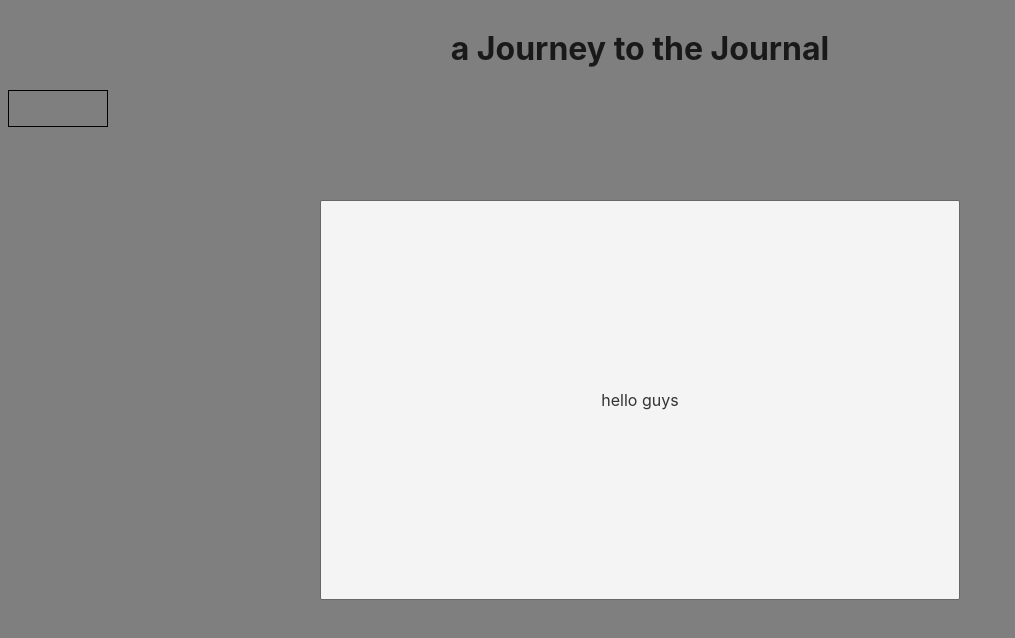
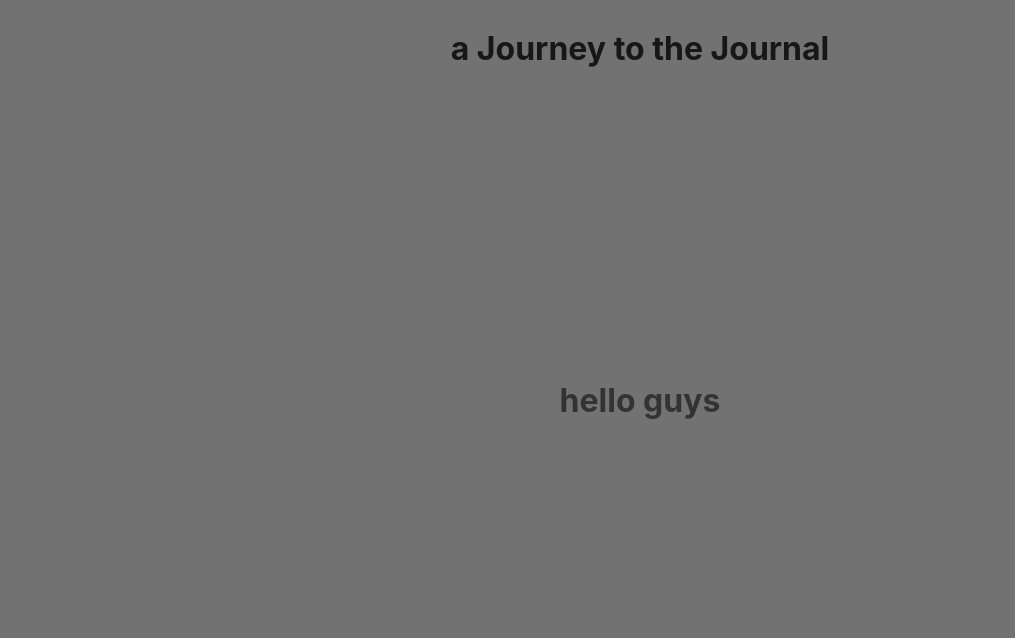
Before and after one commit to DennisYoon/super-smooth-popup-button, a Svelte app: page / in a window 1280 px wide. Both pictures are taken after a click on the button "hello world". Shown: the top 638 px of the page, without its empty margins (0-1015 px from the left). Built offline with nearby package versions, Linux system fonts and the light colour scheme.

Commit message:
fixing stupid PopupButton code

```diff
--- a/src/App.svelte
+++ b/src/App.svelte
@@ -1,15 +1,31 @@
 <script lang="ts">
-  import Button from "./components/Button.svelte";
+  import PopupButton from "./components/PopupButton.svelte";
 </script>
 
 <main>
   <h1>a Journey to the Journal</h1>
-  <Button content="hello world" width="50" height="50">
-    hello guys
-  </Button>
+  <PopupButton
+    content="hello world"
+    originalWidth="100px"
+    originalHeight="50px"
+    popupWidth="50%"
+    popupHeight="50%"
+  >
+    <h1>hello guys</h1>
+  </PopupButton>
 </main>
 
 <style lang="scss">
+  :global(::-webkit-scrollbar) {
+      width: 5px;
+      height: 0px;
+    }
+
+  :global(::-webkit-scrollbar-thumb) {
+    background-color: rgba(0, 0, 0, 0.511);
+    border-radius: 100px;
+  }
+
   h1 {
     text-align: center;
   }
--- a/src/components/Button.svelte
+++ /dev/null
@@ -1,96 +0,0 @@
-<script lang="ts">
-  type Element = HTMLElement;
-
-  /* Props */
-  export let content: string = "hello";
-  export let width: string;
-  export let height: string;
-
-  /* DOMs */
-  let container: Element;
-  let activeButton: Element;
-
-  /* Variables */
-  let showing = false;
-
-  /* Listeners */
-  function onButtonClick() {
-    if (showing) return;
-
-    const domRect = activeButton.getBoundingClientRect();
-    const buttonX = domRect.top / window.innerHeight * 100;
-    const buttonY = domRect.left / window.innerWidth * 100;
-    const buttonW = domRect.width;
-    const buttonH = domRect.height;
-
-    const cs = container.style;
-    cs.width = `${buttonW}px`;
-    cs.height = `${buttonH}px`;
-
-    const bs = activeButton.style;
-    bs.position = "absolute";
-    bs.top = `${buttonX}%`;
-    bs.left = `${buttonY}%`;
-    bs.transition = `top .5s, left .5s, transform .5s, width .5s, height .5s`;
-    bs.transform = "translate(0, 0)";
-    bs.width = `${buttonW}px`;
-    bs.height = `${buttonH}px`;
-
-    setTimeout(() => {
-      bs.top = "50%";
-      bs.left = "50%";
-      bs.transform = "translate(-50%, -50%)";
-      bs.width = `${width}%`;
-      bs.height = `${height}%`;
-    });
-
-    showing = true;
-  }
-</script>
-
-<main>
-  <div id=background class:bgBlur = {showing}></div>
-
-  <div bind:this={container} id=container>
-    <button on:click={onButtonClick} bind:this={activeButton} id=activeButton>
-      {#if showing}
-        <div>
-          <slot></slot>
-        </div>
-      {:else}
-        {content}
-      {/if}
-    </button>
-  </div>
-
-</main>
-
-<style lang="scss">
-  #activeButton {
-    margin: 0;
-  }
-
-  #container {
-    display: inline-block;
-    border: 1px solid black;
-  }
-
-  #background {
-    position: absolute;
-    margin: 0;
-    padding: 0;
-    background-color: black;
-    opacity: .0;
-    display: none;
-    width: 100vw;
-    height: 100vh;
-    top: 0;
-    left: 0;
-    transition: opacity .5s;
-  }
-
-  .bgBlur {
-    display: block !important;
-    opacity: .5 !important;
-  }
-</style>
--- /dev/null
+++ b/src/components/PopupButton.svelte
@@ -0,0 +1,148 @@
+<script lang="ts">
+  import { onMount } from "svelte";
+
+  // props
+  export let content: string;
+  export let originalWidth: string;
+  export let originalHeight: string;
+  export let popupWidth: string;
+  export let popupHeight: string;
+
+  // bind:this DOM
+  let container: HTMLElement;
+  let popupButton: HTMLElement;
+
+  // variables
+  const root = document.documentElement;
+  let clicked = false;
+  let hide = true;
+
+  // functions
+  function s(element: HTMLElement) {
+    return element.style;
+  }
+
+  function designateButtonPosition() {
+    s(container).width = s(popupButton).width = originalWidth;
+    s(container).height = s(popupButton).height = originalHeight;
+
+    const {top, left} = container.getBoundingClientRect();
+    const {offsetWidth, offsetHeight} = document.documentElement;
+
+    s(root).setProperty("--top", top / offsetHeight * 100 + "%");
+    s(root).setProperty("--left", left / offsetWidth * 100 + "%");
+
+    s(root).setProperty("--width", popupWidth);
+    s(root).setProperty("--height", popupHeight);
+  }
+
+  // DOM 렌더링 후
+  onMount(designateButtonPosition);
+
+  // resize 시...
+  window.addEventListener("resize", designateButtonPosition)
+
+  // 'clicked'시
+  $: if (clicked) {
+    s(root).setProperty("--scrollability", "hidden");
+    hide = false;
+  } else {
+    s(root).setProperty("--scrollability", "visible");
+    setTimeout(() => {
+      hide = true;
+    }, 500);
+  }
+
+  // 'hide'시
+  $: if (hide) {
+    s(root).setProperty("--td", ".0s");
+  } else {
+    s(root).setProperty("--td", ".5s");
+  }
+</script>
+
+<main>
+  <!-- svelte-ignore a11y-click-events-have-key-events -->
+  <div id="background" class:showBackground={clicked} class:hideBackground1={!clicked} class:hideBackground2={hide} on:click={() => clicked = false}></div>
+
+  <span id="container" bind:this={container}>
+    <button id="popupButton" bind:this={popupButton} on:click={() => clicked = true} class:goCenter={clicked} class:removeBasicThings={clicked}>
+      {#if clicked}
+        <slot />
+      {:else}
+        {content}
+      {/if}
+    </button>
+  </span>
+</main>
+
+<style lang="scss">
+  :root {
+    --top: auto;
+    --left: auto;
+
+    --width: auto;
+    --height: auto;
+
+    --td: .5s;
+    --scrollability: scroll;
+  }
+
+  :global(body) {
+    overflow: var(--scrollability);
+  }
+
+  main {
+    #container {
+      display: inline-block;
+
+      button {
+        margin: 0;
+        position: absolute;
+        top: var(--top);
+        left: var(--left);
+        transform: translate(0, 0);
+
+        transition-property: top, left, transform, width, height;
+        transition-duration: var(--td);
+      }
+
+      .goCenter {
+        position: fixed;
+        width: var(--width) !important;
+        height: var(--height) !important;
+        top: 50%;
+        left: 50%;
+        transform: translate(-50%, -50%);
+      }
+
+      .removeBasicThings {
+        background-color: transparent;
+        border: none;
+        user-select: text;
+      }
+    }
+
+    #background {
+      position: fixed;
+      top: 0;
+      left: 0;
+      width: 100%;
+      height: 100%;
+      transition: background-color .5s;
+    };
+
+    .showBackground {
+      visibility: visible !important;
+      background-color: rgba(0, 0, 0, 0.551) !important;
+    }
+
+    .hideBackground1 {
+      background-color: rgba(255, 255, 255, 0);
+    }
+
+    .hideBackground2 {
+      visibility: hidden !important;
+    }
+  }
+</style>
```
